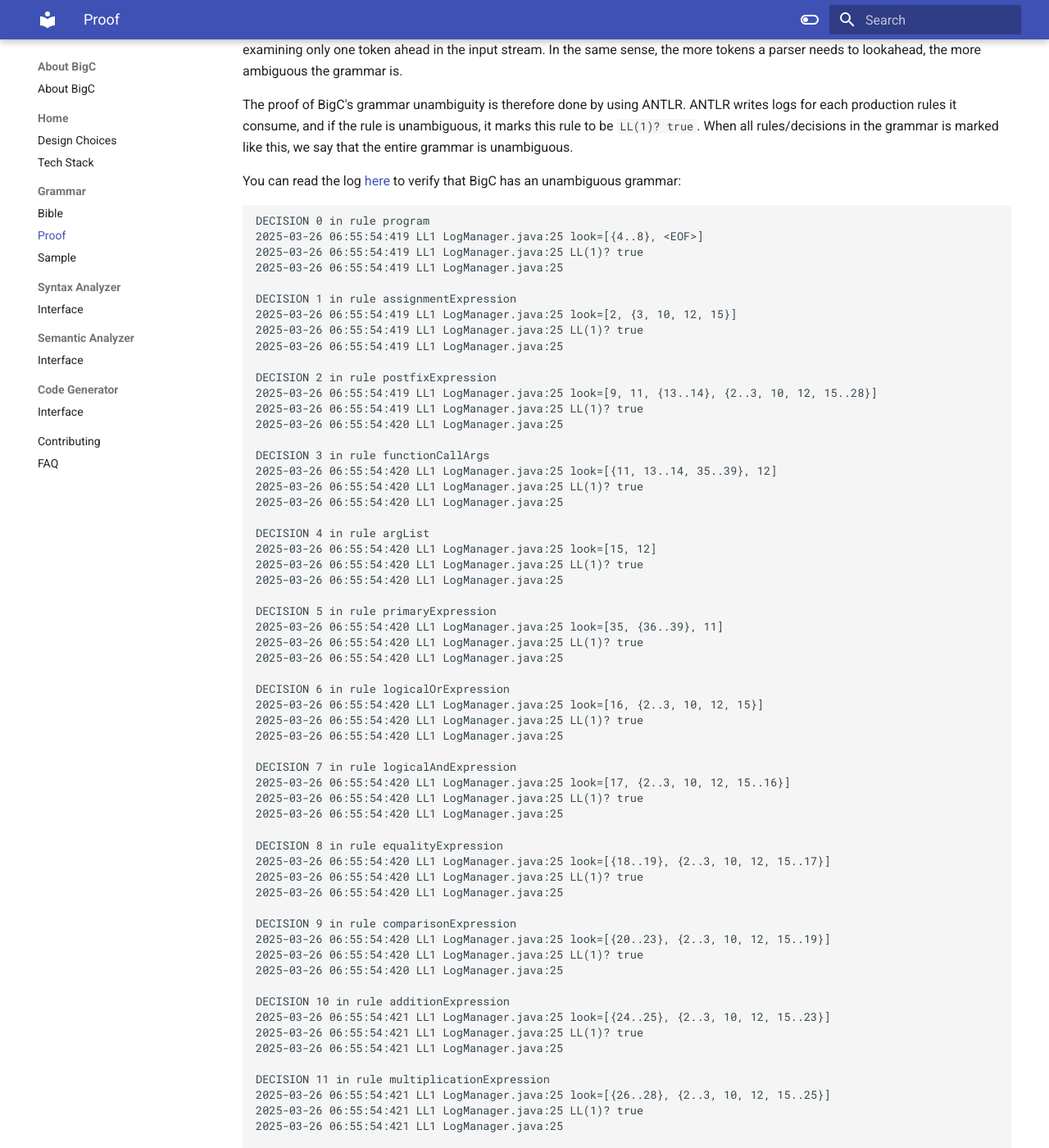
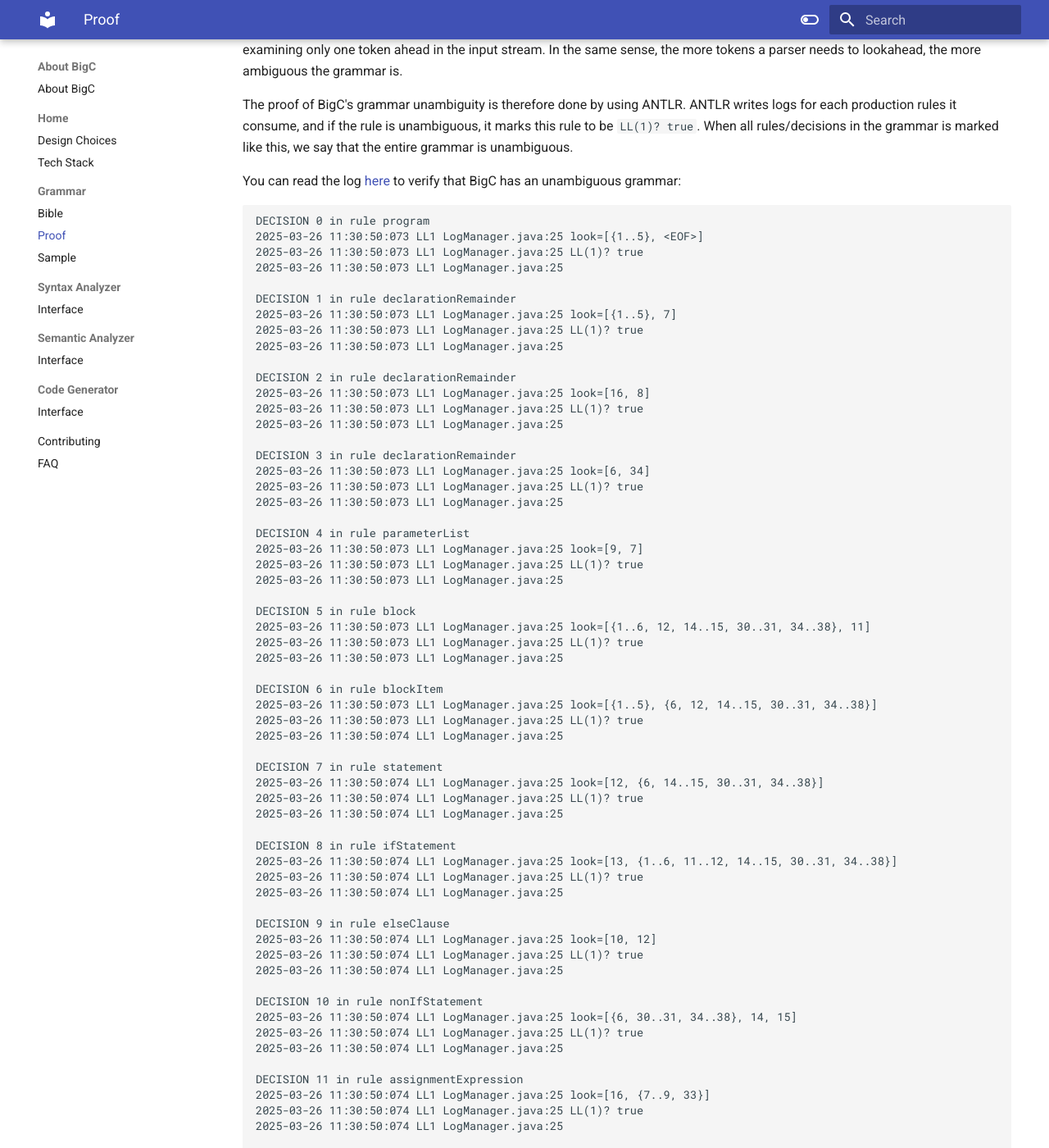
Before and after one commit to GoBigC/wiki, an MkDocs documentation site: the page built from docs/1-grammar/proof.md, in a window 1280 px wide and 1400 px high, scrolled down 205 px. Shown: the whole window at 82% size. Built offline with MkDocs 1.6.1 and Material for MkDocs 9.7.7, drawn with Linux system fonts in a browser that asks for light colours; some of the changed text lies outside the part shown.

Commit message:
Update grammar & proof

````diff
--- a/docs/1-grammar/proof.md
+++ b/docs/1-grammar/proof.md
@@ -8,116 +8,116 @@ You can read the log [here](https://github.com/GoBigC/grammar/blob/main/antlr-20
 
 ```
 DECISION 0 in rule program
-2025-03-26 06:55:54:419 LL1 LogManager.java:25 look=[{4..8}, <EOF>]
-2025-03-26 06:55:54:419 LL1 LogManager.java:25 LL(1)? true
-2025-03-26 06:55:54:419 LL1 LogManager.java:25
+2025-03-26 11:30:50:073 LL1 LogManager.java:25 look=[{1..5}, <EOF>]
+2025-03-26 11:30:50:073 LL1 LogManager.java:25 LL(1)? true
+2025-03-26 11:30:50:073 LL1 LogManager.java:25
 
-DECISION 1 in rule assignmentExpression
-2025-03-26 06:55:54:419 LL1 LogManager.java:25 look=[2, {3, 10, 12, 15}]
-2025-03-26 06:55:54:419 LL1 LogManager.java:25 LL(1)? true
-2025-03-26 06:55:54:419 LL1 LogManager.java:25
+DECISION 1 in rule declarationRemainder
+2025-03-26 11:30:50:073 LL1 LogManager.java:25 look=[{1..5}, 7]
+2025-03-26 11:30:50:073 LL1 LogManager.java:25 LL(1)? true
+2025-03-26 11:30:50:073 LL1 LogManager.java:25
 
-DECISION 2 in rule postfixExpression
-2025-03-26 06:55:54:419 LL1 LogManager.java:25 look=[9, 11, {13..14}, {2..3, 10, 12, 15..28}]
-2025-03-26 06:55:54:419 LL1 LogManager.java:25 LL(1)? true
-2025-03-26 06:55:54:420 LL1 LogManager.java:25
+DECISION 2 in rule declarationRemainder
+2025-03-26 11:30:50:073 LL1 LogManager.java:25 look=[16, 8]
+2025-03-26 11:30:50:073 LL1 LogManager.java:25 LL(1)? true
+2025-03-26 11:30:50:073 LL1 LogManager.java:25
 
-DECISION 3 in rule functionCallArgs
-2025-03-26 06:55:54:420 LL1 LogManager.java:25 look=[{11, 13..14, 35..39}, 12]
-2025-03-26 06:55:54:420 LL1 LogManager.java:25 LL(1)? true
-2025-03-26 06:55:54:420 LL1 LogManager.java:25
+DECISION 3 in rule declarationRemainder
+2025-03-26 11:30:50:073 LL1 LogManager.java:25 look=[6, 34]
+2025-03-26 11:30:50:073 LL1 LogManager.java:25 LL(1)? true
+2025-03-26 11:30:50:073 LL1 LogManager.java:25
 
-DECISION 4 in rule argList
-2025-03-26 06:55:54:420 LL1 LogManager.java:25 look=[15, 12]
-2025-03-26 06:55:54:420 LL1 LogManager.java:25 LL(1)? true
-2025-03-26 06:55:54:420 LL1 LogManager.java:25
+DECISION 4 in rule parameterList
+2025-03-26 11:30:50:073 LL1 LogManager.java:25 look=[9, 7]
+2025-03-26 11:30:50:073 LL1 LogManager.java:25 LL(1)? true
+2025-03-26 11:30:50:073 LL1 LogManager.java:25
 
-DECISION 5 in rule primaryExpression
-2025-03-26 06:55:54:420 LL1 LogManager.java:25 look=[35, {36..39}, 11]
-2025-03-26 06:55:54:420 LL1 LogManager.java:25 LL(1)? true
-2025-03-26 06:55:54:420 LL1 LogManager.java:25
+DECISION 5 in rule block
+2025-03-26 11:30:50:073 LL1 LogManager.java:25 look=[{1..6, 12, 14..15, 30..31, 34..38}, 11]
+2025-03-26 11:30:50:073 LL1 LogManager.java:25 LL(1)? true
+2025-03-26 11:30:50:073 LL1 LogManager.java:25
 
-DECISION 6 in rule logicalOrExpression
-2025-03-26 06:55:54:420 LL1 LogManager.java:25 look=[16, {2..3, 10, 12, 15}]
-2025-03-26 06:55:54:420 LL1 LogManager.java:25 LL(1)? true
-2025-03-26 06:55:54:420 LL1 LogManager.java:25
+DECISION 6 in rule blockItem
+2025-03-26 11:30:50:073 LL1 LogManager.java:25 look=[{1..5}, {6, 12, 14..15, 30..31, 34..38}]
+2025-03-26 11:30:50:073 LL1 LogManager.java:25 LL(1)? true
+2025-03-26 11:30:50:074 LL1 LogManager.java:25
 
-DECISION 7 in rule logicalAndExpression
-2025-03-26 06:55:54:420 LL1 LogManager.java:25 look=[17, {2..3, 10, 12, 15..16}]
-2025-03-26 06:55:54:420 LL1 LogManager.java:25 LL(1)? true
-2025-03-26 06:55:54:420 LL1 LogManager.java:25
+DECISION 7 in rule statement
+2025-03-26 11:30:50:074 LL1 LogManager.java:25 look=[12, {6, 14..15, 30..31, 34..38}]
+2025-03-26 11:30:50:074 LL1 LogManager.java:25 LL(1)? true
+2025-03-26 11:30:50:074 LL1 LogManager.java:25
 
-DECISION 8 in rule equalityExpression
-2025-03-26 06:55:54:420 LL1 LogManager.java:25 look=[{18..19}, {2..3, 10, 12, 15..17}]
-2025-03-26 06:55:54:420 LL1 LogManager.java:25 LL(1)? true
-2025-03-26 06:55:54:420 LL1 LogManager.java:25
+DECISION 8 in rule ifStatement
+2025-03-26 11:30:50:074 LL1 LogManager.java:25 look=[13, {1..6, 11..12, 14..15, 30..31, 34..38}]
+2025-03-26 11:30:50:074 LL1 LogManager.java:25 LL(1)? true
+2025-03-26 11:30:50:074 LL1 LogManager.java:25
 
-DECISION 9 in rule comparisonExpression
-2025-03-26 06:55:54:420 LL1 LogManager.java:25 look=[{20..23}, {2..3, 10, 12, 15..19}]
-2025-03-26 06:55:54:420 LL1 LogManager.java:25 LL(1)? true
-2025-03-26 06:55:54:420 LL1 LogManager.java:25
+DECISION 9 in rule elseClause
+2025-03-26 11:30:50:074 LL1 LogManager.java:25 look=[10, 12]
+2025-03-26 11:30:50:074 LL1 LogManager.java:25 LL(1)? true
+2025-03-26 11:30:50:074 LL1 LogManager.java:25
 
-DECISION 10 in rule additionExpression
-2025-03-26 06:55:54:421 LL1 LogManager.java:25 look=[{24..25}, {2..3, 10, 12, 15..23}]
-2025-03-26 06:55:54:421 LL1 LogManager.java:25 LL(1)? true
-2025-03-26 06:55:54:421 LL1 LogManager.java:25
+DECISION 10 in rule nonIfStatement
+2025-03-26 11:30:50:074 LL1 LogManager.java:25 look=[{6, 30..31, 34..38}, 14, 15]
+2025-03-26 11:30:50:074 LL1 LogManager.java:25 LL(1)? true
+2025-03-26 11:30:50:074 LL1 LogManager.java:25
 
-DECISION 11 in rule multiplicationExpression
-2025-03-26 06:55:54:421 LL1 LogManager.java:25 look=[{26..28}, {2..3, 10, 12, 15..25}]
-2025-03-26 06:55:54:421 LL1 LogManager.java:25 LL(1)? true
-2025-03-26 06:55:54:421 LL1 LogManager.java:25
+DECISION 11 in rule assignmentExpression
+2025-03-26 11:30:50:074 LL1 LogManager.java:25 look=[16, {7..9, 33}]
+2025-03-26 11:30:50:074 LL1 LogManager.java:25 LL(1)? true
+2025-03-26 11:30:50:074 LL1 LogManager.java:25
 
-DECISION 12 in rule unaryExpression
-2025-03-26 06:55:54:421 LL1 LogManager.java:25 look=[{11, 35..39}, {13..14}]
-2025-03-26 06:55:54:421 LL1 LogManager.java:25 LL(1)? true
-2025-03-26 06:55:54:421 LL1 LogManager.java:25
+DECISION 12 in rule logicalOrExpression
+2025-03-26 11:30:50:074 LL1 LogManager.java:25 look=[17, {7..9, 16, 33}]
+2025-03-26 11:30:50:074 LL1 LogManager.java:25 LL(1)? true
+2025-03-26 11:30:50:074 LL1 LogManager.java:25
 
-DECISION 13 in rule statement
-2025-03-26 06:55:54:421 LL1 LogManager.java:25 look=[29, {11, 13..14, 33..39}]
-2025-03-26 06:55:54:421 LL1 LogManager.java:25 LL(1)? true
-2025-03-26 06:55:54:421 LL1 LogManager.java:25
+DECISION 13 in rule logicalAndExpression
+2025-03-26 11:30:50:074 LL1 LogManager.java:25 look=[18, {7..9, 16..17, 33}]
+2025-03-26 11:30:50:074 LL1 LogManager.java:25 LL(1)? true
+2025-03-26 11:30:50:074 LL1 LogManager.java:25
 
-DECISION 14 in rule ifStatement
-2025-03-26 06:55:54:421 LL1 LogManager.java:25 look=[30, {4..8, 11, 13..14, 29, 32..39}]
-2025-03-26 06:55:54:421 LL1 LogManager.java:25 LL(1)? true
-2025-03-26 06:55:54:421 LL1 LogManager.java:25
+DECISION 14 in rule equalityExpression
+2025-03-26 11:30:50:075 LL1 LogManager.java:25 look=[{19..20}, {7..9, 16..18, 33}]
+2025-03-26 11:30:50:075 LL1 LogManager.java:25 LL(1)? true
+2025-03-26 11:30:50:075 LL1 LogManager.java:25
 
-DECISION 15 in rule elseClause
-2025-03-26 06:55:54:421 LL1 LogManager.java:25 look=[31, 29]
-2025-03-26 06:55:54:421 LL1 LogManager.java:25 LL(1)? true
-2025-03-26 06:55:54:421 LL1 LogManager.java:25
+DECISION 15 in rule comparisonExpression
+2025-03-26 11:30:50:075 LL1 LogManager.java:25 look=[{21..24}, {7..9, 16..20, 33}]
+2025-03-26 11:30:50:075 LL1 LogManager.java:25 LL(1)? true
+2025-03-26 11:30:50:075 LL1 LogManager.java:25
 
-DECISION 16 in rule declarationRemainder
-2025-03-26 06:55:54:421 LL1 LogManager.java:25 look=[{4..8}, 12]
-2025-03-26 06:55:54:421 LL1 LogManager.java:25 LL(1)? true
-2025-03-26 06:55:54:421 LL1 LogManager.java:25
+DECISION 16 in rule additionExpression
+2025-03-26 11:30:50:075 LL1 LogManager.java:25 look=[{25..26}, {7..9, 16..24, 33}]
+2025-03-26 11:30:50:075 LL1 LogManager.java:25 LL(1)? true
+2025-03-26 11:30:50:075 LL1 LogManager.java:25
 
-DECISION 17 in rule declarationRemainder
-2025-03-26 06:55:54:421 LL1 LogManager.java:25 look=[2, 3]
-2025-03-26 06:55:54:421 LL1 LogManager.java:25 LL(1)? true
-2025-03-26 06:55:54:421 LL1 LogManager.java:25
+DECISION 17 in rule multiplicationExpression
+2025-03-26 11:30:50:075 LL1 LogManager.java:25 look=[{27..29}, {7..9, 16..26, 33}]
+2025-03-26 11:30:50:075 LL1 LogManager.java:25 LL(1)? true
+2025-03-26 11:30:50:075 LL1 LogManager.java:25
 
-DECISION 18 in rule declarationRemainder
-2025-03-26 06:55:54:422 LL1 LogManager.java:25 look=[11, 35]
-2025-03-26 06:55:54:422 LL1 LogManager.java:25 LL(1)? true
-2025-03-26 06:55:54:422 LL1 LogManager.java:25
+DECISION 18 in rule unaryExpression
+2025-03-26 11:30:50:075 LL1 LogManager.java:25 look=[{6, 34..38}, {30..31}]
+2025-03-26 11:30:50:075 LL1 LogManager.java:25 LL(1)? true
+2025-03-26 11:30:50:075 LL1 LogManager.java:25
 
-DECISION 19 in rule parameterList
-2025-03-26 06:55:54:422 LL1 LogManager.java:25 look=[15, 12]
-2025-03-26 06:55:54:422 LL1 LogManager.java:25 LL(1)? true
-2025-03-26 06:55:54:422 LL1 LogManager.java:25
+DECISION 19 in rule postfixExpression
+2025-03-26 11:30:50:075 LL1 LogManager.java:25 look=[32, 6, {30..31}, {7..9, 16..29, 33}]
+2025-03-26 11:30:50:075 LL1 LogManager.java:25 LL(1)? true
+2025-03-26 11:30:50:075 LL1 LogManager.java:25
 
-DECISION 20 in rule block
-2025-03-26 06:55:54:422 LL1 LogManager.java:25 look=[{4..8, 11, 13..14, 29, 33..39}, 32]
-2025-03-26 06:55:54:422 LL1 LogManager.java:25 LL(1)? true
-2025-03-26 06:55:54:422 LL1 LogManager.java:25
+DECISION 20 in rule functionCallArgs
+2025-03-26 11:30:50:075 LL1 LogManager.java:25 look=[{6, 30..31, 34..38}, 7]
+2025-03-26 11:30:50:075 LL1 LogManager.java:25 LL(1)? true
+2025-03-26 11:30:50:075 LL1 LogManager.java:25
 
-DECISION 21 in rule blockItem
-2025-03-26 06:55:54:422 LL1 LogManager.java:25 look=[{4..8}, {11, 13..14, 29, 33..39}]
-2025-03-26 06:55:54:422 LL1 LogManager.java:25 LL(1)? true
-2025-03-26 06:55:54:422 LL1 LogManager.java:25
+DECISION 21 in rule argList
+2025-03-26 11:30:50:076 LL1 LogManager.java:25 look=[9, 7]
+2025-03-26 11:30:50:076 LL1 LogManager.java:25 LL(1)? true
+2025-03-26 11:30:50:076 LL1 LogManager.java:25
 
-DECISION 22 in rule nonIfStatement
-2025-03-26 06:55:54:422 LL1 LogManager.java:25 look=[{11, 13..14, 35..39}, 33, 34]
-2025-03-26 06:55:54:422 LL1 LogManager.java:25 LL(1)? true
+DECISION 22 in rule primaryExpression
+2025-03-26 11:30:50:076 LL1 LogManager.java:25 look=[34, {35..38}, 6]
+2025-03-26 11:30:50:076 LL1 LogManager.java:25 LL(1)? true
 ```
````
Also changed, not shown: docs/1-grammar/bible.md (+52 -59 lines).
